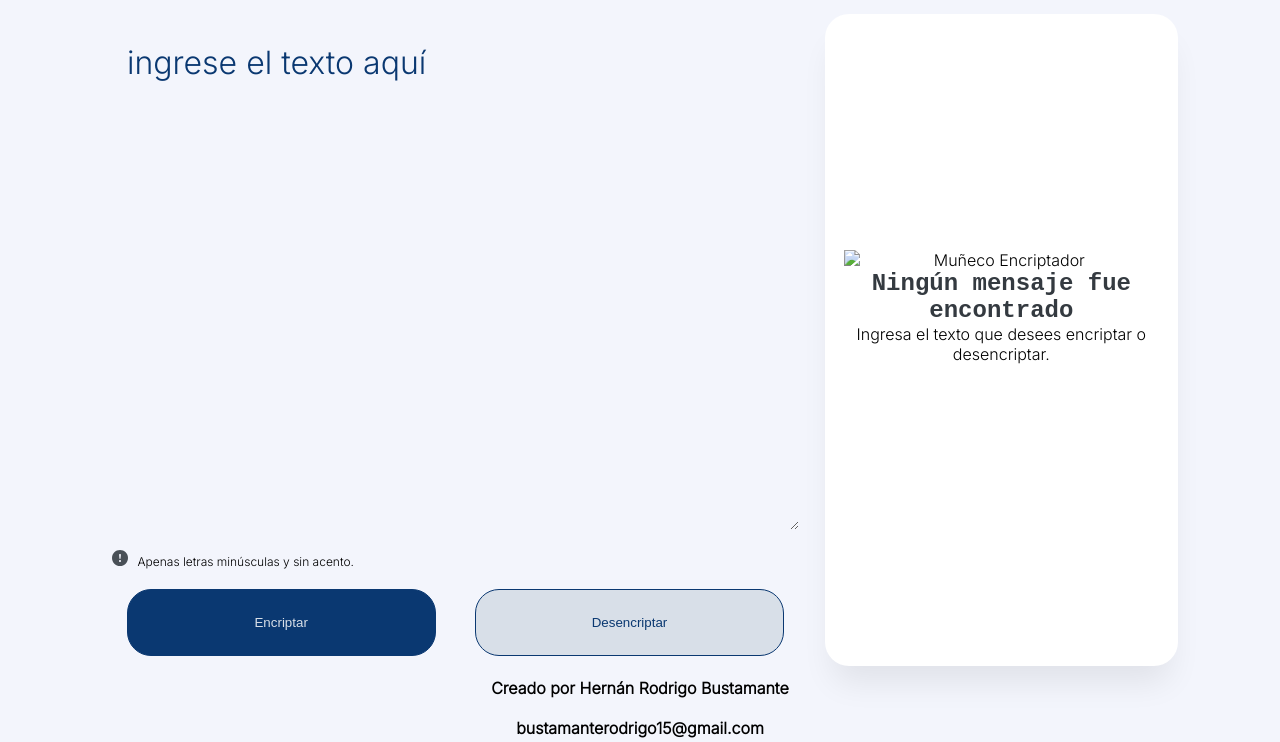
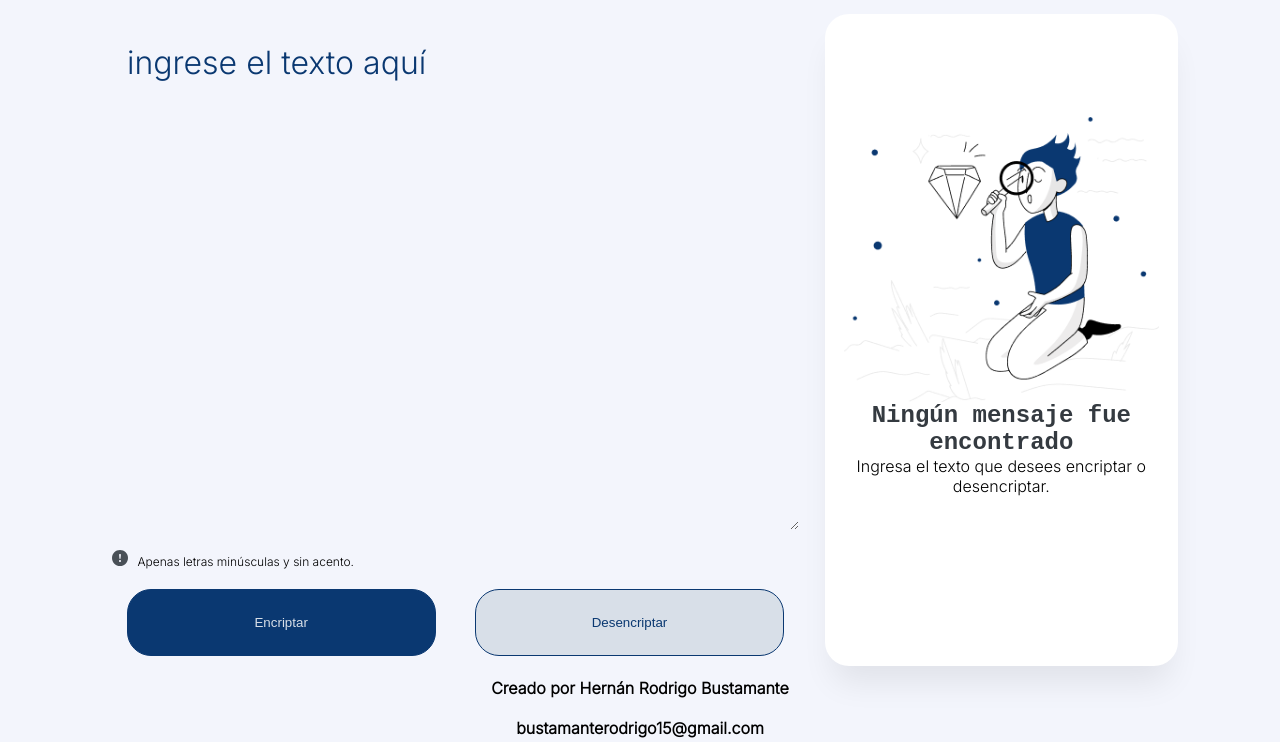
Before and after one commit to Rodrigo5b/Encriptador, a plain HTML site: page index.html in a window 1280 px wide. Shown: the part 58-800 px from the top of the page. Drawn offline with Linux system fonts and the light colour scheme; the site is published under a folder, as on GitHub Pages, so addresses that start at the root find nothing.

Commit message:
Update index.html

```diff
--- a/index.html
+++ b/index.html
@@ -40,7 +40,7 @@
                     </div>
                 </section>
                 <section class="texto__encriptado ">
-                    <img src="/assets/imagenes/Muñeco.png" alt="Muñeco Encriptador" id="muneco" class="muneco">
+                    <img src="./assets/imagenes/Muñeco.png" alt="Muñeco Encriptador" id="muneco" class="muneco">
 
                     <textarea id="mensajeFinal" class="textarea__encriptado" placeholder="Ningún mensaje fue encontrado"></textarea>
                         <p id="info">Ingresa el texto que desees encriptar o desencriptar.</p>
```
